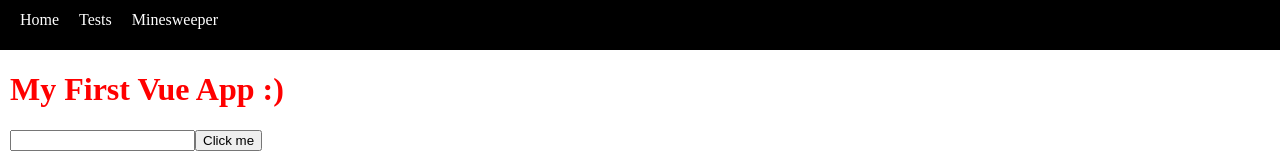
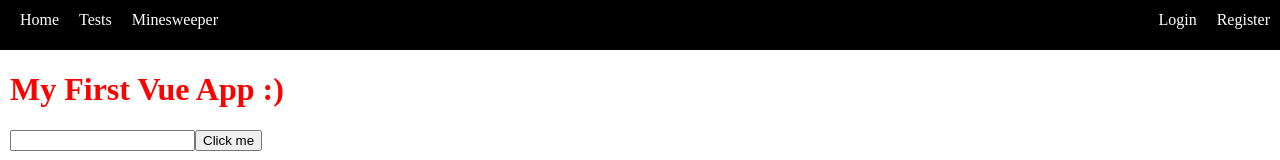
Before and after one commit to Thomas851204/Vue-Learning, a Vue app in the folder Frontend/: page / in a window 1280 px wide. Shown: the top 160 px of the page. Built offline with nearby package versions, Linux system fonts and the light colour scheme.

Commit message:
rearrange file structure, amended navbar on home screen, added login/reg.vue

```diff
--- a/Frontend/src/App.vue
+++ b/Frontend/src/App.vue
@@ -1,5 +1,6 @@
 <template>
   <div class="nav">
+    <div class="sections">
       <router-link to="/" class="navIcon">Home</router-link>
       <div class="dropdown" @mouseleave="resetDropdown">
         <div class="navIcon" @mouseenter="showDropdown">Tests</div>
@@ -16,6 +17,11 @@
         </div>
       </div>
       <router-link to="/mine" class="navIcon">Minesweeper</router-link>
+    </div>
+    <div class="userOps">
+      <div class="logRes">Login</div>
+      <div class="logRes">Register</div>
+    </div>
   </div>
   <router-view />
 </template>
@@ -53,10 +59,12 @@ export default defineComponent({
   height: 50px;
   background-color: black;
   display: flex;
-  justify-content: flex-start;
+  flex-direction: row;
+  justify-content: space-between;
   align-items: center;
 }
 .navIcon {
+  display: flex;
   border: none;
   background-color: black;
   color: white;
@@ -79,4 +87,18 @@ export default defineComponent({
   color: white;
   margin-bottom: 10px;
 }
+.userOps {
+  background-color: black;
+  color: white;
+  display: flex;
+  margin-bottom: 10px;
+}
+.logRes {
+  margin: 10px;
+}
+.sections {
+  display: flex;
+  align-items: center;
+  justify-content: center;
+}
 </style>
```
Also changed, not shown: Frontend/src/views/Tests/HTTPcall/child/HTTPPost.vue (renamed from Frontend/src/views/HTTPcall/child/HTTPPost.vue, +0 -4 lines), Frontend/src/views/Tests/FormTest.vue (renamed from Frontend/src/views/FormTest.vue), Frontend/src/views/Tests/HTTPcall/HTTPcall.vue (renamed from Frontend/src/views/HTTPcall/HTTPcall.vue), Frontend/src/views/Tests/HTTPcall/child/HTTPGet.vue (renamed from Frontend/src/views/HTTPcall/child/HTTPGet.vue), Frontend/src/views/Tests/HTTPcall/child/HTTPPatch.vue (renamed from Frontend/src/views/HTTPcall/child/HTTPPatch.vue), Frontend/src/views/Tests/Redirected.vue (renamed from Frontend/src/views/Redirected.vue), Frontend/src/views/UserOps/Login.vue (added), Frontend/src/views/UserOps/Register.vue (added). Lines whose indentation alone changed are shown as unchanged.
